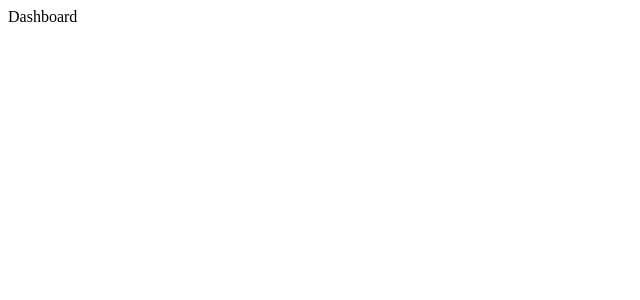
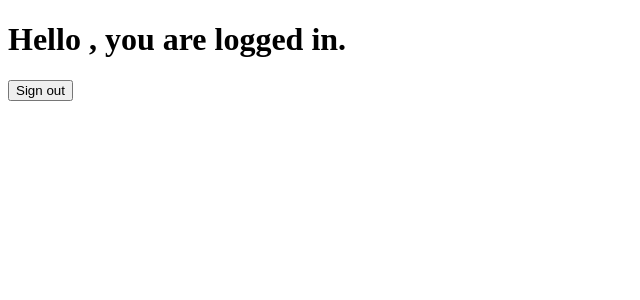
Before and after one commit to ALI-ADAM94/supabase-login, a React (Vite) app: page /dashboard in a window 1280 px wide. Shown: the top 300 px of the page, without its empty margins (0-640 px from the left). Built offline with nearby package versions, Linux system fonts and the light colour scheme.

Commit message:
Sign Out

```diff
--- a/src/pages/Dashboard.jsx
+++ b/src/pages/Dashboard.jsx
@@ -1,8 +1,19 @@
-import React from 'react'
+import React from 'react';
+import  supabase  from '../../supbaseClient';
+import {useNavigate} from 'react-router-dom';
 
 const Dashboard =()=> {
+    const navigate = useNavigate();
+  const signOut = async ()=>{
+       const {error}= await supabase.auth.signOut();
+       if(error) throw error;
+       navigate("/login");
+  }
   return (
-    <div>Dashboard</div>
+    <div>
+    <h1>Hello , you are logged in.</h1>
+    <button onClick={signOut}>Sign out</button>
+    </div>
   )
 }
 
```
